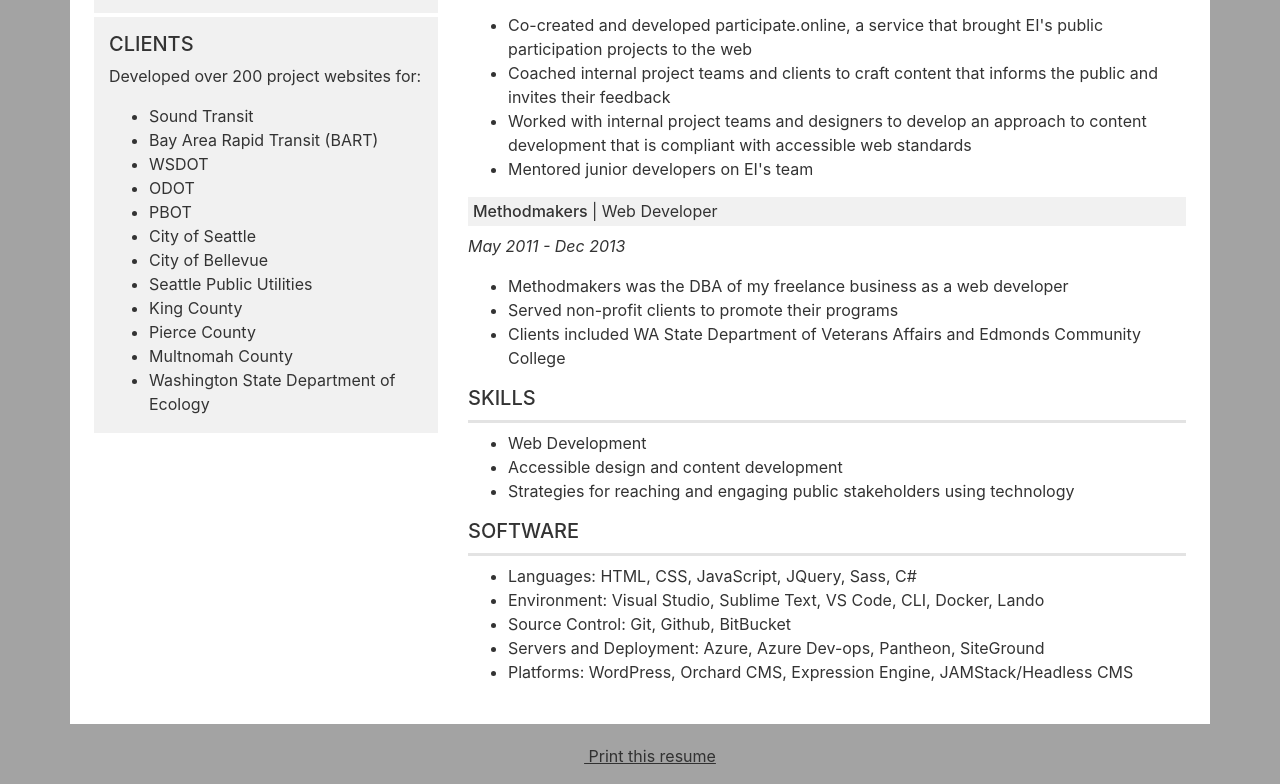
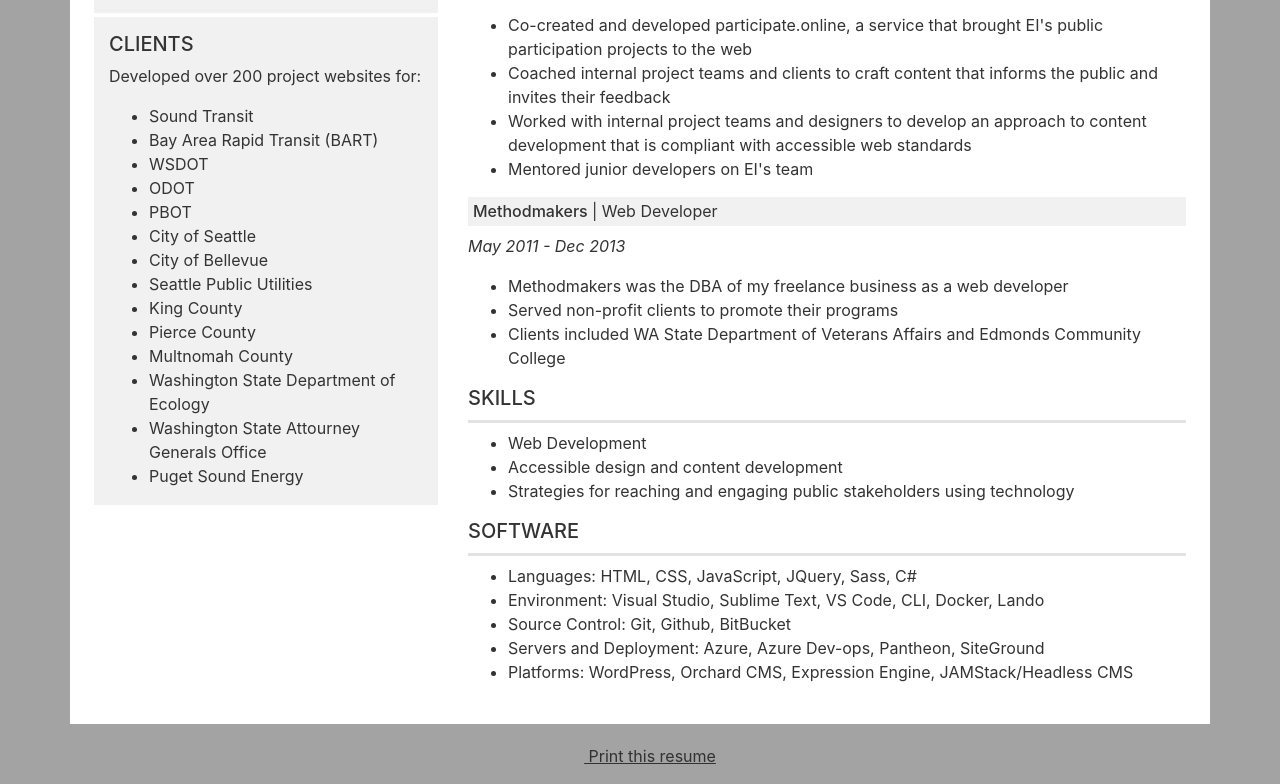
Before and after one commit to m8ker/m8ker.github.io, a website: page index.html in a window 1280 px wide. Shown: the part 539-1323 px from the top of the page. Drawn offline with Linux system fonts and the light colour scheme.

Commit message:
Update index.html

```diff
--- a/index.html
+++ b/index.html
@@ -72,6 +72,8 @@
               <li>Pierce County</li>
               <li>Multnomah County</li>
               <li>Washington State Department of Ecology</li>
+              <li>Washington State Attourney Generals Office</li>
+              <li>Puget Sound Energy</li>
             </ul>
           </div>
         </div>
```
